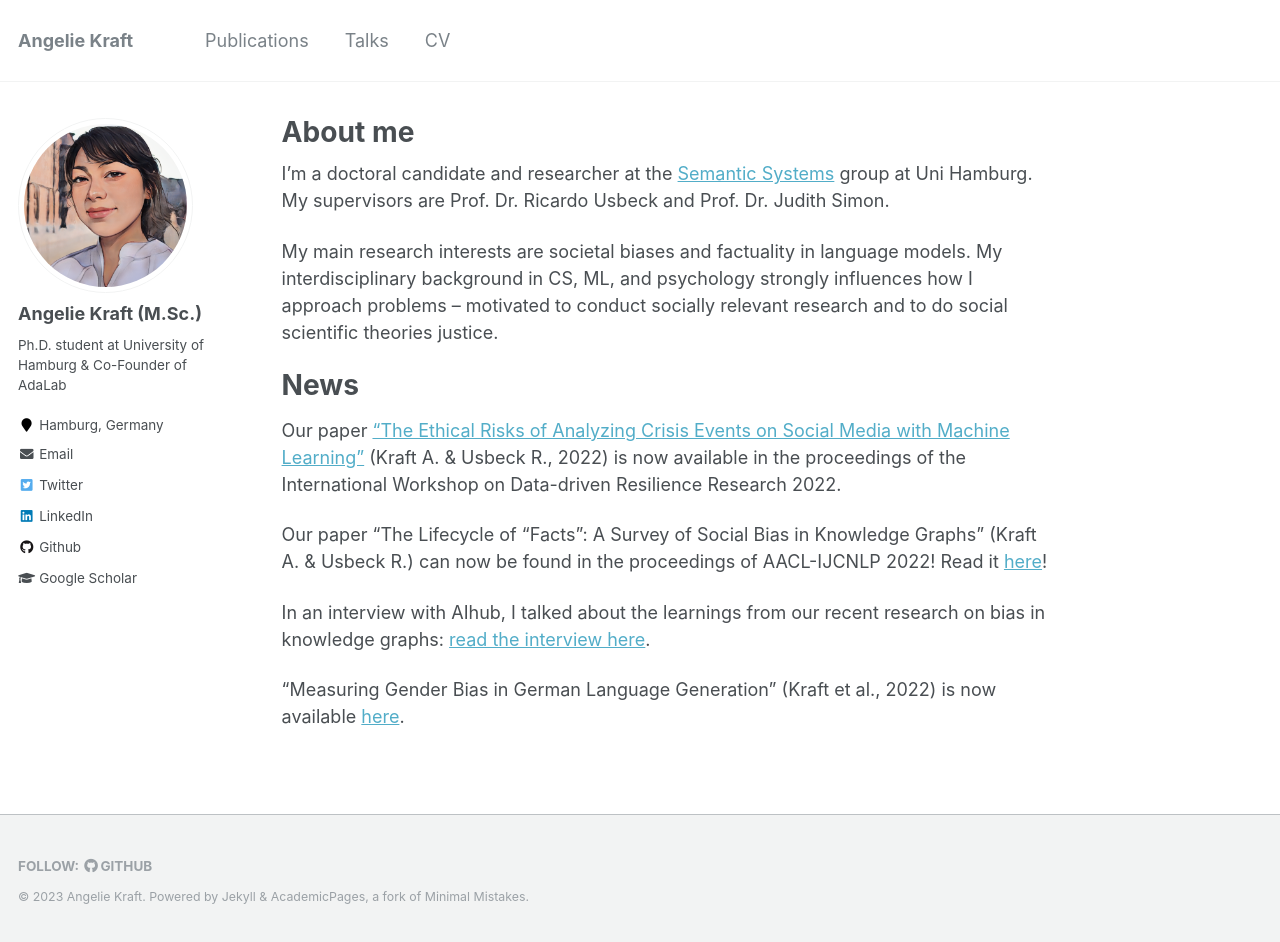
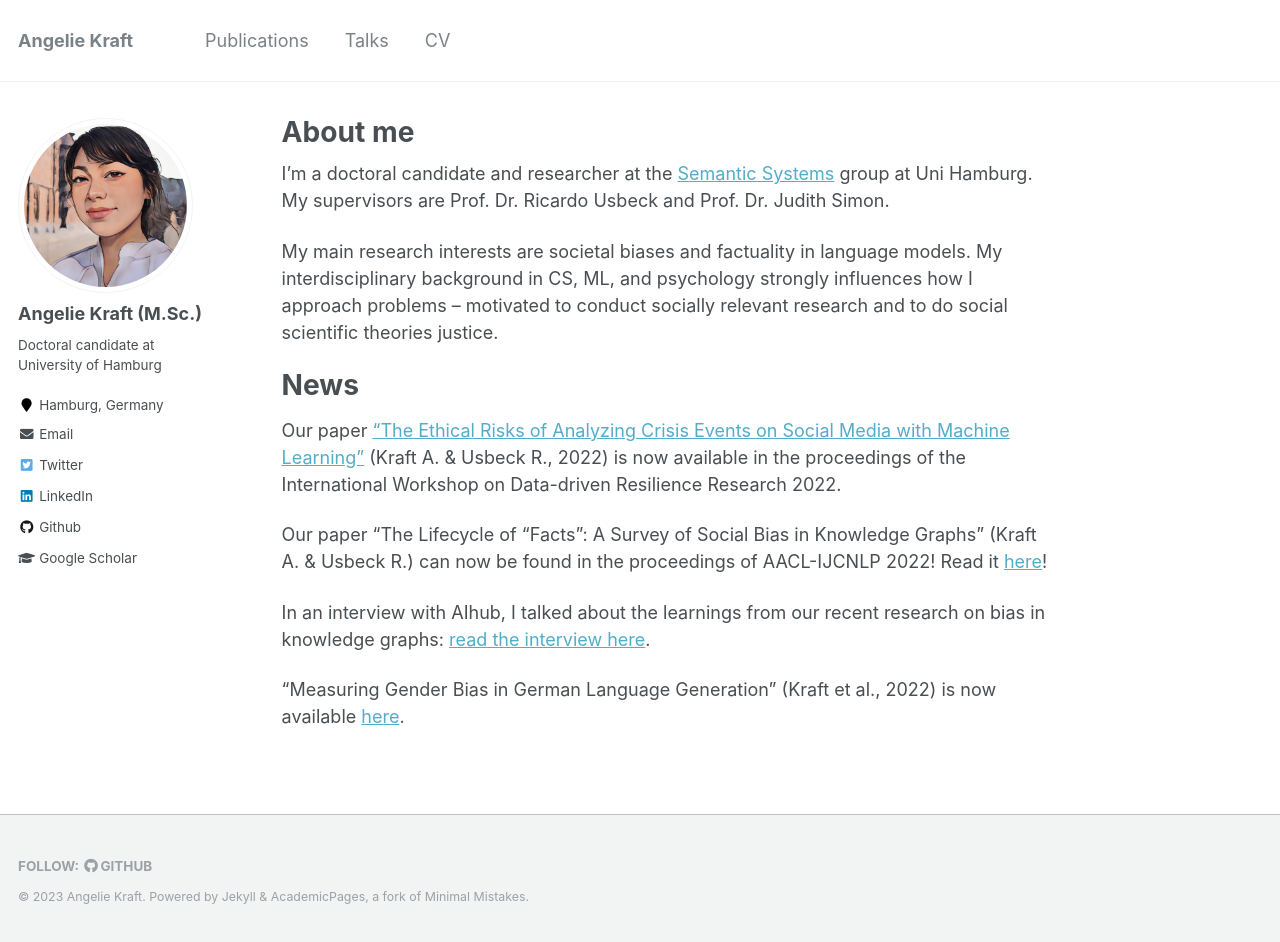
Before and after one commit to krangelie/krangelie.github.io, a Jekyll site: the page built from _pages/about.md, in a window 1280 px wide and 942 px high. Built offline with Jekyll 4.4.1, drawn with Linux system fonts in a browser that asks for light colours.

Commit message:
Update _config.yml

```diff
--- a/_config.yml
+++ b/_config.yml
@@ -82,7 +82,7 @@ analytics:
 author:
   name             : "Angelie Kraft (M.Sc.)"
   avatar           : "animegan_profile.png"
-  bio              : "Ph.D. student at University of Hamburg & Co-Founder of AdaLab"
+  bio              : "Doctoral candidate at University of Hamburg"
   location         : "Hamburg, Germany"
   employer         :
   pubmed           :
```
